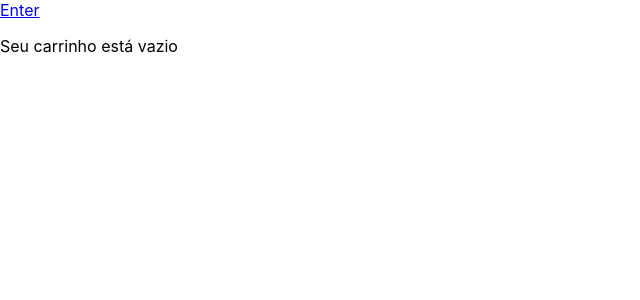
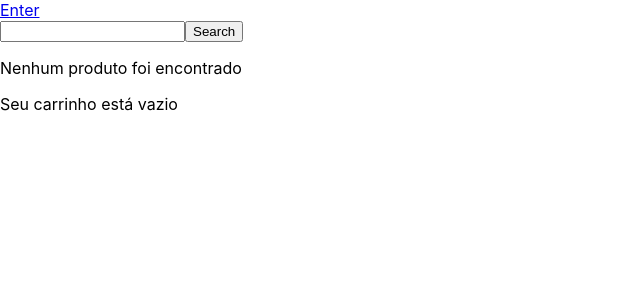
Before and after one commit to wlis13/projeto-trybe-frontend-online-store, a React (Create React App) app: page /card in a window 1280 px wide. Shown: the top 300 px of the page, without its empty margins (0-640 px from the left). Built offline with nearby package versions, Linux system fonts and the light colour scheme.

Commit message:
resolve requisito 5 (#268)
* inicia requisito 5

* resolve requisito 5

```diff
--- a/src/components/Home.js
+++ b/src/components/Home.js
@@ -1,13 +1,51 @@
 import React, { Component } from 'react';
 import { Link } from 'react-router-dom';
+import { getProductById } from '../services/api';
+import Product from './Product';
 
 class Home extends Component {
+  state = {
+    searchContent: '',
+    searchResult: '',
+  };
+
+  inputChange = async ({ target }) => {
+    const { value } = target;
+    this.setState({ searchContent: value });
+  };
+
+  clickSearch = async () => {
+    const { searchContent } = this.state;
+    const search = await getProductById(searchContent);
+    this.setState({ searchResult: search.results });
+  };
+
   render() {
+    const { searchResult } = this.state;
+
     return (
       <div>
         <nav>
           <Link data-testid="shopping-cart-button" to="/card">Enter</Link>
         </nav>
+
+        <div>
+          <input data-testid="query-input" onChange={ this.inputChange } />
+          <input
+            type="button"
+            data-testid="query-button"
+            onClick={ this.clickSearch }
+            value="Search"
+          />
+        </div>
+        {searchResult ? (searchResult.map((item) => (
+          <Product
+            key={ item.id }
+            name={ item.title }
+            price={ item.price }
+            image={ item.thumbnail }
+          />))) : <p>Nenhum produto foi encontrado</p>}
+
       </div>
     );
   }
--- /dev/null
+++ b/src/components/Product.jsx
@@ -0,0 +1,21 @@
+import React, { Component } from 'react';
+import PropTypes from 'prop-types';
+
+export default class Product extends Component {
+  render() {
+    const { name, price, image } = this.props;
+    return (
+      <div data-testid="product">
+        <p value={ name } />
+        <p value={ price } />
+        <img src={ image } alt={ name } />
+      </div>
+    );
+  }
+}
+
+Product.propTypes = {
+  name: PropTypes.string.isRequired,
+  price: PropTypes.string.isRequired,
+  image: PropTypes.string.isRequired,
+};
--- a/src/services/api.js
+++ b/src/services/api.js
@@ -10,7 +10,8 @@ export async function getProductsFromCategoryAndQuery(categoryId, query) {
   return response;
 }
 
-export async function getProductById() {
-  // Esta implementação específica não é avaliada, mas pode ajudar você 🙂
-  // Atenção: essa função não deverá ser chamada na tela do carrinho de compras.
+export async function getProductById(query) {
+  const url = await fetch(`https://api.mercadolibre.com/sites/MLB/search?q=${query}`);
+  const response = await url.json();
+  return response;
 }
```
